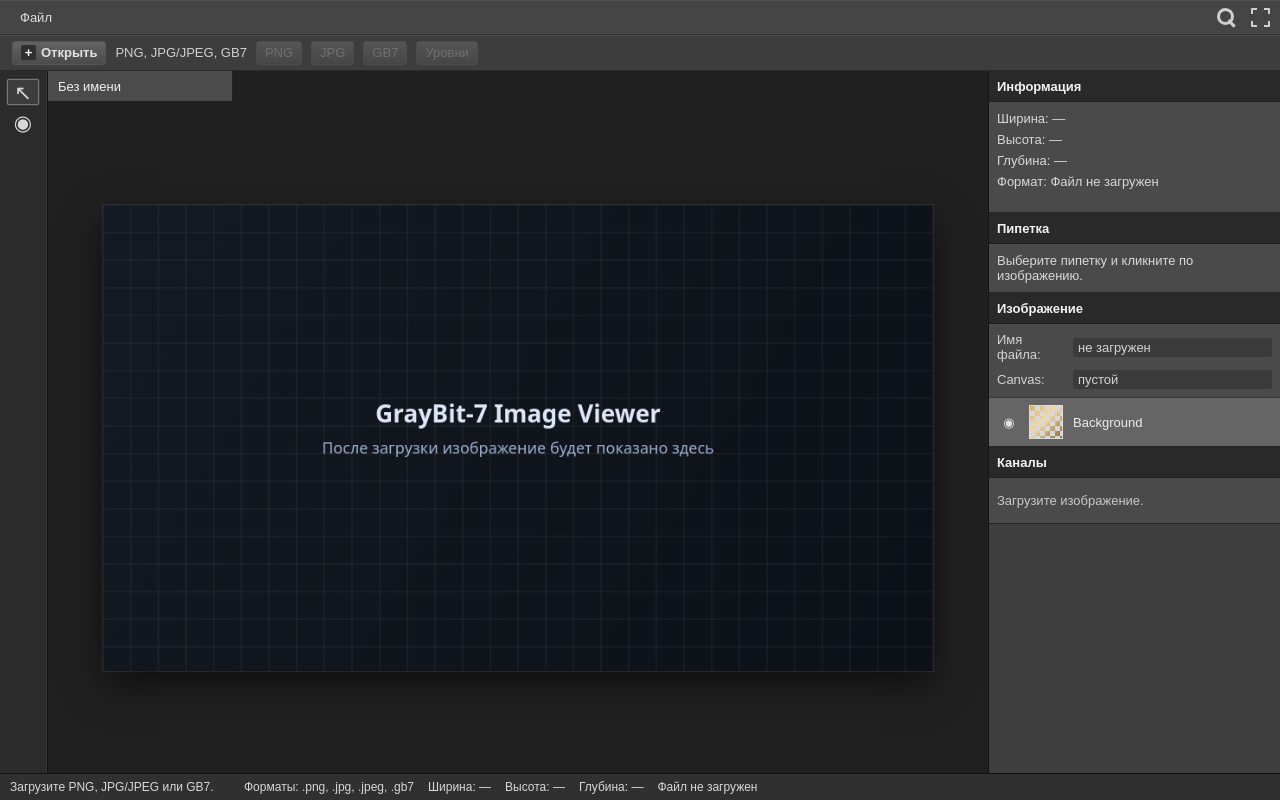
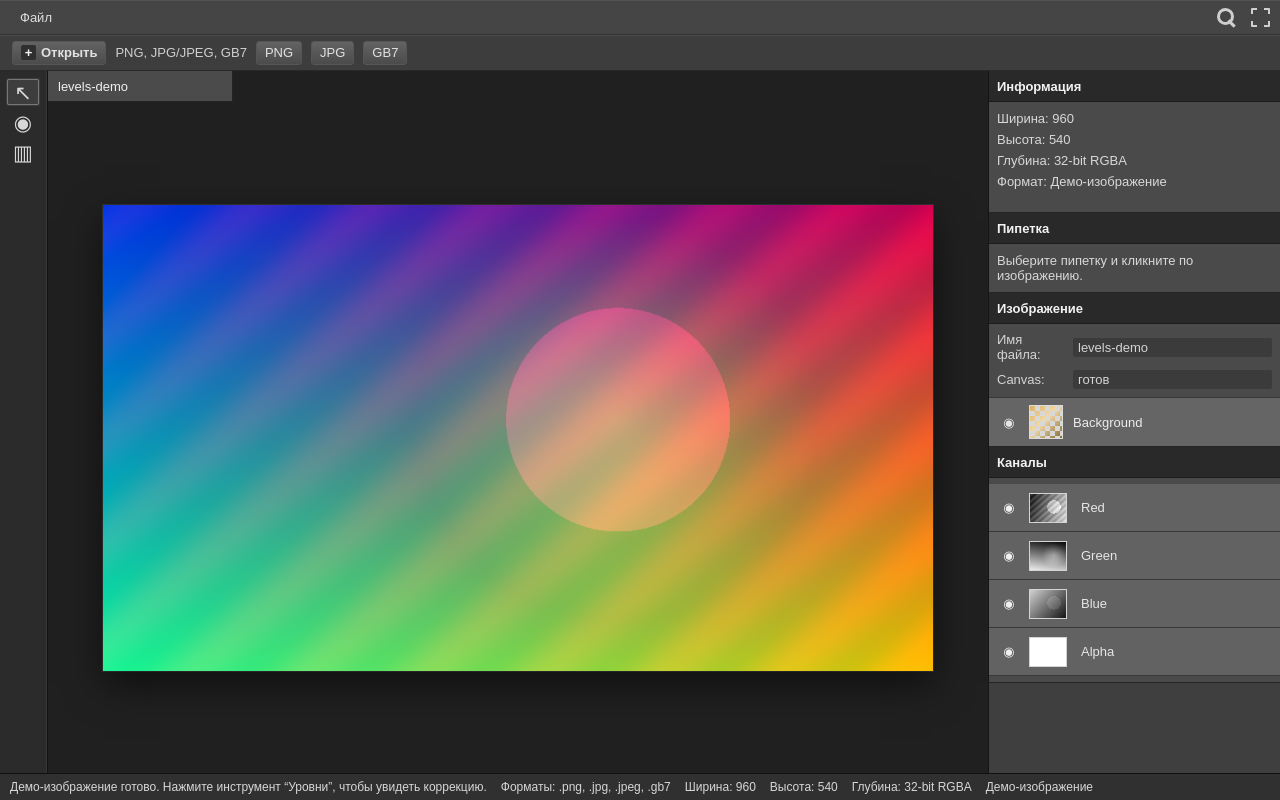
Before and after one commit to laudvia/gb7-image-viewer, a React (Vite) app: page / in a window 1280 px wide. Built offline with nearby package versions, Linux system fonts and the light colour scheme.

Commit message:
fix: improve Levels tool placement and reset

```diff
--- a/src/App.jsx
+++ b/src/App.jsx
@@ -26,7 +26,7 @@ const LEVEL_CHANNELS = [
   { value: 'a', label: 'Alpha' },
 ];
 
-const DEFAULT_LEVEL = { black: 0, mid: 128, white: 255 };
+const DEFAULT_LEVEL = { black: 0, mid: 128, white: 255, gamma: 1 };
 
 function App() {
   const canvasRef = useRef(null);
@@ -63,7 +63,7 @@ function App() {
   }, [levelsOpen, levelsChannel]);
 
   useEffect(() => {
-    drawPlaceholder();
+    drawDemoImage();
   }, []);
 
   useEffect(() => {
@@ -155,6 +155,24 @@ function App() {
     setPickedColor(null);
     setCanvasReady(false);
     setCanvasVersion((version) => version + 1);
+  }
+
+  function drawDemoImage() {
+    const imageData = createDemoImageData(960, 540);
+    originalImageDataRef.current = cloneImageData(imageData);
+    levelsBaseImageDataRef.current = null;
+    setAvailableChannels(['r', 'g', 'b', 'a']);
+    setActiveChannels({ r: true, g: true, b: true, a: true });
+    setPickedColor(null);
+    setFileName('levels-demo');
+    setStatus({
+      width: imageData.width,
+      height: imageData.height,
+      colorDepth: '32-bit RGBA',
+      format: 'Демо-изображение',
+    });
+    renderImageData(imageData);
+    setMessage('Демо-изображение готово. Нажмите инструмент “Уровни”, чтобы увидеть коррекцию.');
   }
 
   async function handleFileChange(event) {
@@ -411,7 +429,6 @@ function App() {
         <button type="button" onClick={() => saveAs('png')} disabled={!canSave}>PNG</button>
         <button type="button" onClick={() => saveAs('jpg')} disabled={!canSave}>JPG</button>
         <button type="button" onClick={() => saveAs('gb7')} disabled={!canSave}>GB7</button>
-        <button type="button" onClick={openLevelsDialog} disabled={!canvasReady}>Уровни</button>
         <input
           ref={fileInputRef}
           className="hidden-input"
@@ -439,6 +456,16 @@ function App() {
             title="Пипетка"
           >
             ◉
+          </button>
+          <button
+            className={levelsOpen ? 'tool-button active' : 'tool-button'}
+            type="button"
+            onClick={openLevelsDialog}
+            disabled={!canvasReady}
+            aria-label="Уровни"
+            title="Уровни"
+          >
+            ▥
           </button>
         </aside>
 
@@ -655,7 +682,7 @@ function HistogramCanvas({ histogram, mode }) {
 }
 
 function LevelsControls({ level, onMarkerChange, onGammaChange }) {
-  const gamma = midpointToGamma(level);
+  const gamma = clamp(Number(level.gamma), 0.1, 9.9).toFixed(2);
 
   return (
     <div className="levels-controls">
@@ -796,6 +823,34 @@ function createChannelPreviewImageData(imageData, channel) {
   return new ImageData(output, imageData.width, imageData.height);
 }
 
+function createDemoImageData(width, height) {
+  const data = new Uint8ClampedArray(width * height * 4);
+  const centerX = width * 0.62;
+  const centerY = height * 0.46;
+  const radius = Math.min(width, height) * 0.24;
+
+  for (let y = 0; y < height; y += 1) {
+    for (let x = 0; x < width; x += 1) {
+      const offset = (y * width + x) * 4;
+      const nx = x / (width - 1);
+      const ny = y / (height - 1);
+      const stripes = Math.sin((nx * 14 + ny * 9) * Math.PI) * 18;
+      const dx = x - centerX;
+      const dy = y - centerY;
+      const distance = Math.hypot(dx, dy);
+      const circle = distance < radius ? 58 : 0;
+      const shadow = clamp(Math.round(54 * (1 - Math.min(1, distance / (radius * 1.8)))), 0, 54);
+
+      data[offset] = clamp(Math.round((nx * 210) + (ny * 34) + circle + stripes), 0, 255);
+      data[offset + 1] = clamp(Math.round((ny * 190) + ((1 - nx) * 54) + shadow), 0, 255);
+      data[offset + 2] = clamp(Math.round(((1 - nx) * 150) + ((1 - ny) * 80) + circle * 0.35), 0, 255);
+      data[offset + 3] = 255;
+    }
+  }
+
+  return new ImageData(data, width, height);
+}
+
 function createDefaultLevelSettings() {
   return Object.fromEntries(LEVEL_CHANNELS.map((channel) => [channel.value, { ...DEFAULT_LEVEL }]));
 }
@@ -833,7 +888,7 @@ function updateLevelGammaSetting(settings, channel, rawValue) {
   const current = settings[channel];
   const range = current.white - current.black;
   const mid = Math.round(current.black + (range * (0.5 ** (1 / gamma))));
-  const nextLevel = normalizeLevel({ ...current, mid }, 'mid');
+  const nextLevel = normalizeLevel({ ...current, mid, gamma }, 'gamma');
   return { ...settings, [channel]: nextLevel };
 }
 
@@ -842,6 +897,7 @@ function normalizeLevel(level, changedKey) {
     black: clamp(Math.round(level.black), 0, 254),
     mid: clamp(Math.round(level.mid), 0, 255),
     white: clamp(Math.round(level.white), 1, 255),
+    gamma: clamp(Number(level.gamma), 0.1, 9.9),
   };
 
   if (next.black >= next.white) {
@@ -853,12 +909,19 @@ function normalizeLevel(level, changedKey) {
   }
 
   next.mid = clamp(next.mid, next.black + 1, next.white - 1);
+  if (changedKey !== 'gamma') {
+    next.gamma = midpointToGammaValue(next);
+  }
   return next;
 }
 
 function midpointToGamma(level) {
+  return midpointToGammaValue(level).toFixed(2);
+}
+
+function midpointToGammaValue(level) {
   const normalized = clamp((level.mid - level.black) / (level.white - level.black), 0.001, 0.999);
-  return clamp(Math.log(0.5) / Math.log(normalized), 0.1, 9.9).toFixed(2);
+  return clamp(Math.log(0.5) / Math.log(normalized), 0.1, 9.9);
 }
 
 function applyLevelsToImageData(imageData, settings) {
@@ -883,7 +946,7 @@ function applyLevelsToImageData(imageData, settings) {
 
 function createLevelsLut(level) {
   const lut = new Uint8ClampedArray(256);
-  const gamma = Number(midpointToGamma(level));
+  const gamma = level.gamma;
   const range = level.white - level.black;
 
   for (let value = 0; value < 256; value += 1) {
```
